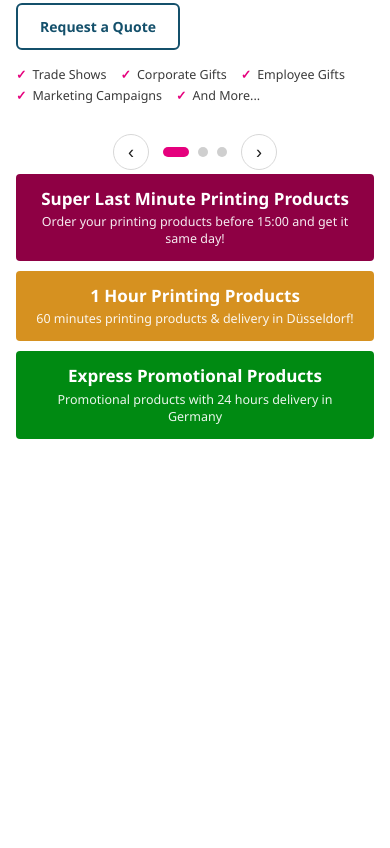
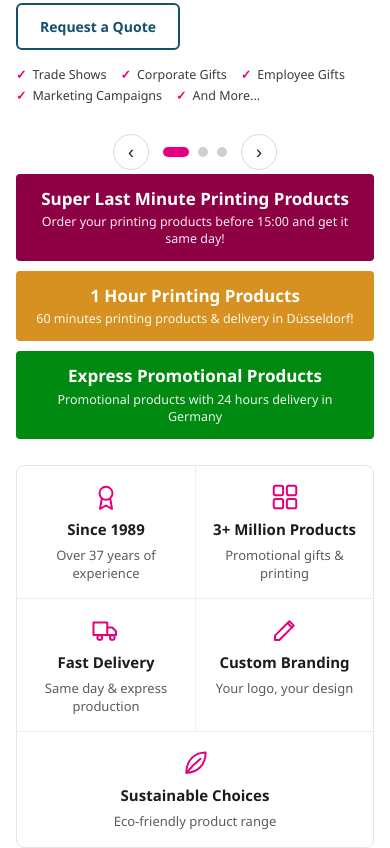
Before and after one commit to anirudhatalmale6-alt/hmi-home-banner-proposal, a plain HTML site: page index.html in a window 390 px wide. Shown: the part 656-1504 px from the top of the page. Before the commit the page ends 1095 px from the top, so only its background shows below. Drawn offline with Linux system fonts and the light colour scheme.

Commit message:
Add trust/icon row: 5 items, inline SVG icons, clickable, responsive

```diff
--- a/index.html
+++ b/index.html
@@ -118,7 +118,35 @@
   .bar-2{background:var(--orange)}
   .bar-3{background:var(--green)}
 
+  /* ---------- trust / icon row ---------- */
+  .trust{
+    max-width:var(--maxw);margin:26px auto 0;padding:0 16px;
+  }
+  .trust-inner{
+    display:grid;grid-template-columns:repeat(5,1fr);
+    border:1px solid #e6e6e6;border-radius:8px;overflow:hidden;background:#fff;
+  }
+  .trust-item{
+    display:flex;flex-direction:column;align-items:center;text-align:center;
+    gap:8px;padding:20px 14px;text-decoration:none;color:inherit;
+    border-left:1px solid #efefef;
+    transition:background .18s ease;
+  }
+  .trust-item:first-child{border-left:0}
+  .trust-item:hover{background:#fbfbfb}
+  .trust-item:hover .trust-title{color:var(--pink)}
+  .trust-item svg{width:30px;height:30px;stroke:var(--pink);fill:none;stroke-width:1.6;
+    stroke-linecap:round;stroke-linejoin:round;transition:transform .18s ease}
+  .trust-item:hover svg{transform:translateY(-2px)}
+  .trust-title{font-size:15px;font-weight:700;line-height:1.2;transition:color .18s ease}
+  .trust-sub{font-size:13px;line-height:1.4;color:#5c5c5c}
+
   @media (max-width:900px){
+    .trust-inner{grid-template-columns:repeat(2,1fr)}
+    .trust-item{border-top:1px solid #efefef;padding:16px 10px}
+    .trust-item:nth-child(odd){border-left:0}
+    .trust-item:nth-child(1),.trust-item:nth-child(2){border-top:0}
+    .trust-item:last-child{grid-column:1 / -1;border-left:0}
     .slide-inner{grid-template-columns:1fr;gap:0;padding:0;min-height:0}
     .slide-text{padding:20px 16px}
     .slide-media{order:-1}
@@ -130,7 +158,7 @@
   }
   @media (prefers-reduced-motion:reduce){
     .slide{transition:none}
-    .btn,.bar{transition:none}
+    .btn,.bar,.trust-item,.trust-item svg{transition:none}
   }
 </style>
 </head>
@@ -231,6 +259,61 @@
   </a>
 </div>
 
+<div class="trust">
+  <div class="trust-inner">
+
+    <a class="trust-item" href="#">
+      <svg viewBox="0 0 24 24" aria-hidden="true" focusable="false">
+        <circle cx="12" cy="9" r="5.2"></circle>
+        <path d="M8.6 13.4 7.2 21.5 12 18.8l4.8 2.7-1.4-8.1"></path>
+      </svg>
+      <span class="trust-title">Since 1989</span>
+      <span class="trust-sub">Over 37 years of experience</span>
+    </a>
+
+    <a class="trust-item" href="#">
+      <svg viewBox="0 0 24 24" aria-hidden="true" focusable="false">
+        <rect x="3" y="3" width="7.5" height="7.5" rx="1.5"></rect>
+        <rect x="13.5" y="3" width="7.5" height="7.5" rx="1.5"></rect>
+        <rect x="3" y="13.5" width="7.5" height="7.5" rx="1.5"></rect>
+        <rect x="13.5" y="13.5" width="7.5" height="7.5" rx="1.5"></rect>
+      </svg>
+      <span class="trust-title">3+ Million Products</span>
+      <span class="trust-sub">Promotional gifts &amp; printing</span>
+    </a>
+
+    <a class="trust-item" href="#">
+      <svg viewBox="0 0 24 24" aria-hidden="true" focusable="false">
+        <path d="M2 6h11v10H2z"></path>
+        <path d="M13 10h4l3 3v3h-7"></path>
+        <circle cx="7" cy="18" r="1.9"></circle>
+        <circle cx="17" cy="18" r="1.9"></circle>
+      </svg>
+      <span class="trust-title">Fast Delivery</span>
+      <span class="trust-sub">Same day &amp; express production</span>
+    </a>
+
+    <a class="trust-item" href="#">
+      <svg viewBox="0 0 24 24" aria-hidden="true" focusable="false">
+        <path d="M4 16.5V20h3.5L19 8.5 15.5 5z"></path>
+        <path d="M14 6.5 17.5 10"></path>
+      </svg>
+      <span class="trust-title">Custom Branding</span>
+      <span class="trust-sub">Your logo, your design</span>
+    </a>
+
+    <a class="trust-item" href="#">
+      <svg viewBox="0 0 24 24" aria-hidden="true" focusable="false">
+        <path d="M20.5 3.5c0 9.4-6.1 16.3-15.4 16.3C5.1 10.4 11.2 3.5 20.5 3.5z"></path>
+        <path d="M5.1 19.8C8.3 16 12 12.2 16.4 8.6"></path>
+      </svg>
+      <span class="trust-title">Sustainable Choices</span>
+      <span class="trust-sub">Eco-friendly product range</span>
+    </a>
+
+  </div>
+</div>
+
 <script>
 (function(){
   var DELAY = 6000;
```
